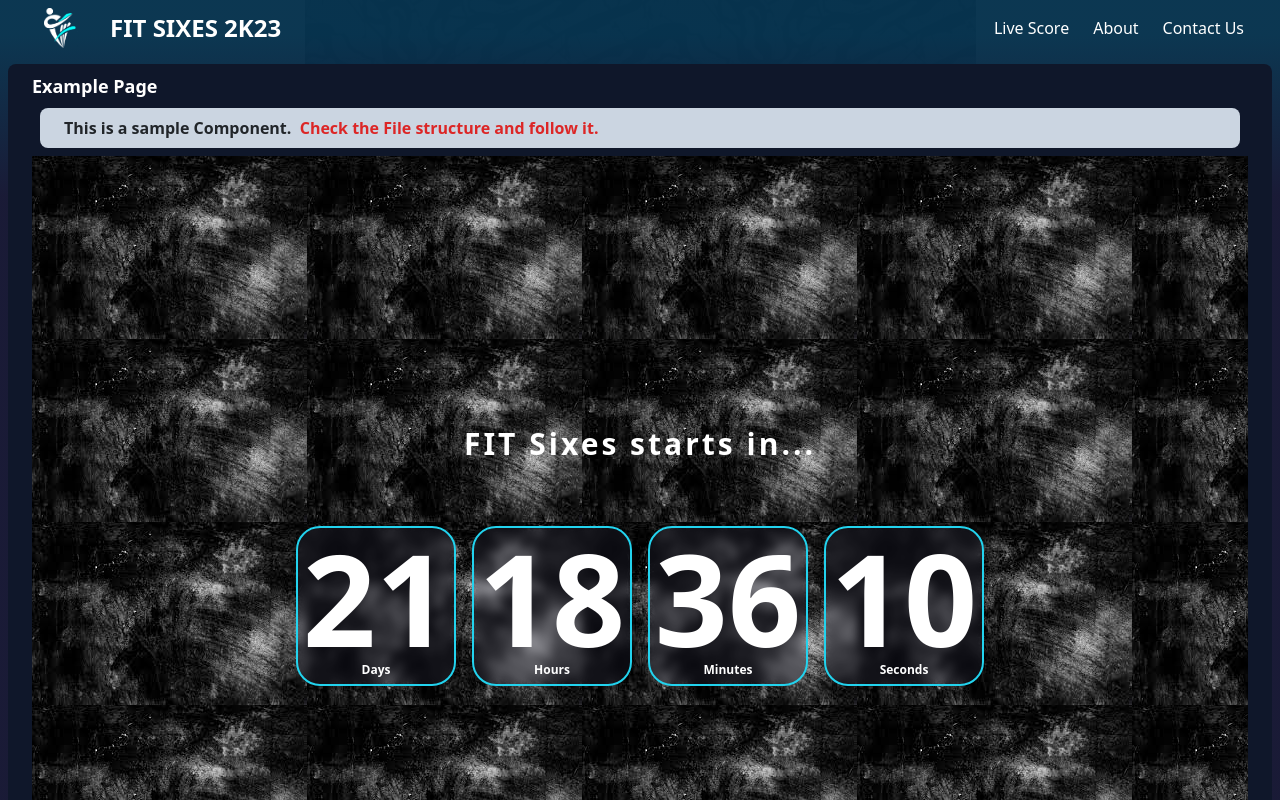
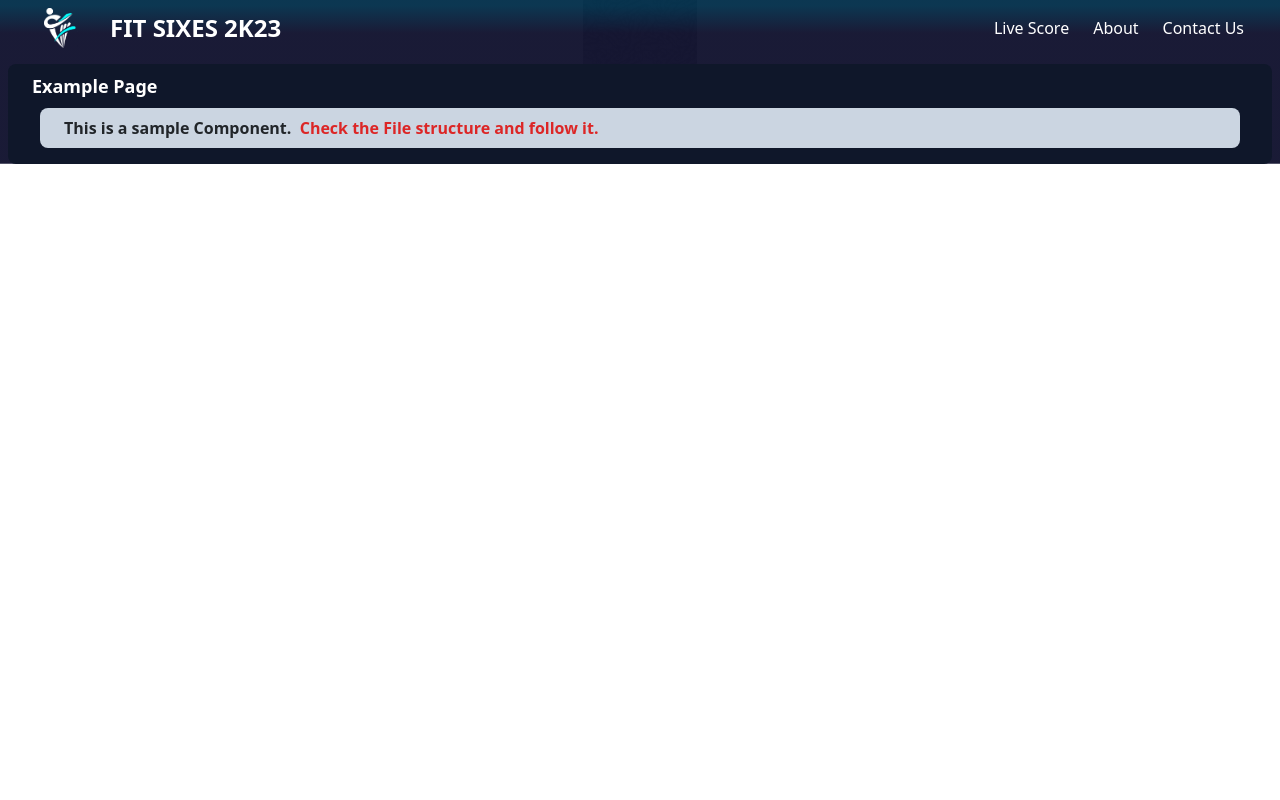
Before and after one commit to FIT-Sixes/FIT-sixes-official, a React (Vite) app: page /sample in a window 1280 px wide. Shown: the top 800 px of the page. Built offline with nearby package versions, Linux system fonts and the light colour scheme.

Commit message:
Intergrated to landing page

```diff
--- a/src/components/Countdown/Countdown.jsx
+++ b/src/components/Home/Countdown/Countdown.jsx
@@ -1,7 +1,5 @@
 import { useCallback, useEffect, useState } from "react";
 import { motion } from "framer-motion"
-import image from "../../assets/images.jpeg";
-
 
 const Countdown = () => {
     const [countDownTime, setCountDownTIme] = useState({
@@ -87,7 +85,6 @@ const Countdown = () => {
     }, [startCountDown]);
 
     useEffect(() => {
-        console.log("HI")
         setTimeCountingMinutes(false);
         setTimeCountingHours(false);
         setTimeCountingDays(false);
@@ -95,7 +92,7 @@ const Countdown = () => {
             initial: { y: -20, opacity: 0 },
             animate: { y: 0, opacity: 1 },
             // exit: { opacity: 0, y:15 }, // Define an exit state to reset the animation
-            transition: { duration: 1},
+            transition: { duration: 1 },
         })
     }, [countDownTime.seconds]);
 
@@ -115,13 +112,13 @@ const Countdown = () => {
 
     return (
         /* whole container */
-        <div className="bg-[#191A24] h-screen" style={{ backgroundImage: `url(${image})`}}>
+        <div className="h-screen">
             {/*whole container 2*/}
             <div className="flex flex-col items-center justify-center w-full h-full gap-8 sm:gap-16">
 
                 {/* title */}
                 <motion.span
-                    className="text-2xl sm:text-3xl font-semibold text-white text-center tracking-widest px-2"
+                    className="px-2 text-2xl font-semibold tracking-widest text-center text-white sm:text-3xl"
                     initial={{ y: -100, opacity: 0 }}
                     whileInView={{ y: 0, opacity: 1 }}
                     transition={{ duration: 0.5 }}
@@ -130,12 +127,12 @@ const Countdown = () => {
                 </motion.span>
 
                 {/* Countdown timer */}
-                <div className="flex flex-col lg:flex-row sm:flex-row justify-center gap-3 sm:gap-8">
+                <div className="flex flex-col justify-center gap-3 lg:flex-row sm:flex-row sm:gap-8">
 
                     {/* 1st box */}
-                    <div className="flex gap-5 relative">
+                    <div className="relative flex gap-5">
                         <div className="h-40 w-40 sm:w-32 sm:h-32 lg:w-40 lg:h-40 flex flex-col items-center justify-center bg-[#343650] rounded-xl lg:rounded-3xl border-2 border-cyan-400 backdrop-filter backdrop-blur-sm bg-opacity-20">
-                            { (timeCountingDays) ? <motion.span
+                            {(timeCountingDays) ? <motion.span
                                 className="lg:text-9xl sm:text-6xl text-9xl font-semibold text-[#FFFFFF] border-cyan-400"
                                 variants={timeCountingSeconds}
                                 key={animationKey}
@@ -154,9 +151,9 @@ const Countdown = () => {
                     </div>
 
                     {/* 2nd box */}
-                    <div className="flex flex-col gap-5 relative">
+                    <div className="relative flex flex-col gap-5">
                         <div className="h-40 w-40 sm:w-32 sm:h-32 lg:w-40 lg:h-40 flex flex-col items-center justify-center bg-[#343650] rounded-xl lg:rounded-3xl border-2 border-cyan-400 backdrop-filter backdrop-blur-sm bg-opacity-20">
-                            { (timeCountingHours) ? <motion.span
+                            {(timeCountingHours) ? <motion.span
                                 className="lg:text-9xl sm:text-6xl text-9xl font-semibold text-[#FFFFFF] border-cyan-400"
                                 variants={timeCountingSeconds}
                                 key={animationKey}
@@ -175,9 +172,9 @@ const Countdown = () => {
                     </div>
 
                     {/* 3rd box */}
-                    <div className="flex flex-col gap-5 relative">
+                    <div className="relative flex flex-col gap-5">
                         <div className="h-40 w-40 sm:w-32 sm:h-32 lg:w-40 lg:h-40 flex flex-col items-center justify-center bg-[#343650] rounded-xl lg:rounded-3xl border-2 border-cyan-400 backdrop-filter backdrop-blur-sm bg-opacity-20">
-                            { (timeCountingMinutes) ? <motion.span
+                            {(timeCountingMinutes) ? <motion.span
                                 className="lg:text-9xl sm:text-6xl text-9xl font-semibold text-[#FFFFFF] border-cyan-400"
                                 variants={timeCountingSeconds}
                                 key={animationKey}
@@ -196,7 +193,7 @@ const Countdown = () => {
                     </div>
 
                     {/* 4th box */}
-                    <div className="flex flex-col relative ">
+                    <div className="relative flex flex-col ">
                         <div className="h-40 w-40 sm:w-32 sm:h-32 lg:w-40 lg:h-40 flex flex-col items-center justify-center bg-[#343650] rounded-xl lg:rounded-3xl border-2 border-cyan-400 backdrop-filter backdrop-blur-sm bg-opacity-20">
                             <motion.span
                                 className="lg:text-9xl sm:text-6xl text-9xl font-semibold text-[#FFFFFF] border-cyan-400"
--- a/src/components/Countdown/flipUnitContainer.jsx
+++ b/src/components/Home/Countdown/FlipUnitContainer.jsx
@@ -1,5 +1,3 @@
-import React from "react";
-
 // function component
 const AnimatedCard = ({ animation, digit }) => {
     return(
--- a/src/components/Navbar/Navbar.jsx
+++ b/src/components/Navbar/Navbar.jsx
@@ -59,7 +59,7 @@ function Navbar() {
         : 'bg-transparent px-4';
 
     return (
-        <nav className={navbarClass}>
+        <nav className={`${navbarClass} z-10`}>
             <div className="container mx-auto">
                 <div className="flex items-center justify-between">
                     <div className='flex items-center text-white'>
--- a/src/components/index.jsx
+++ b/src/components/index.jsx
@@ -1,8 +1,10 @@
 import Example from './Example/Example';
 import Navbar from './NavBar/Navbar';
-import Countdown from "./Countdown/Countdown";
+
+// components for landing page
 import Intro from './Home/Intro/Intro';
 import Awards from './Home/Awards/Awards';
 import Sponsors from './Home/Sponsors/Sponsors';
+import Countdown from "./Home/Countdown/Countdown";
 
 export { Example, Navbar, Countdown, Intro, Awards, Sponsors };
--- /dev/null
+++ b/src/pages/LandingPage/LandingPage.jsx
@@ -0,0 +1,36 @@
+// local imports
+import { Countdown, Intro, Awards, Sponsors } from "../../components";
+
+const LandingPage = () => {
+    return (
+        <>
+            {/* example sections */}
+
+            <section id='hero' className="flex items-center justify-center h-screen text-2xl font-bold text-white">
+                Hero Section
+            </section>
+
+            <section id='countdown' className="h-screen">
+                <Countdown />
+            </section>
+
+            <section id='intro' className="h-screen">
+                <Intro />
+            </section>
+
+            <section id='awards' className="h-screen">
+                <Awards />
+            </section>
+
+            <section id='teams' className="flex items-center justify-center h-screen text-2xl font-bold text-white">
+                Teams Section
+            </section>
+
+            <section id='sponsors' className="h-screen">
+                <Sponsors />
+            </section>
+        </>
+    );
+};
+
+export default LandingPage;
--- a/src/pages/examples/ExamplePage/ExamplePage.jsx
+++ b/src/pages/examples/ExamplePage/ExamplePage.jsx
@@ -1,13 +1,11 @@
 // local imports
-import {Countdown, Example} from '../../../components';
-import CountdownTimer from "../../../components/Countdown/Countdown.jsx";
+import { Example } from '../../../components';
 
 const ExamplePage = () => {
     return (
         <div className="px-4 py-2 m-2 font-bold rounded-lg bg-slate-900">
             <h1 className="text-lg text-white">Example Page</h1>
             <Example />
-            <CountdownTimer />
         </div>
     );
 };
--- a/src/pages/home/HomePage.jsx
+++ /dev/null
@@ -1,11 +0,0 @@
-import {Intro,Awards,Sponsors} from "../../components"
-
-export default function HomePage() {
-  return (
-    <div className="">
-      <Intro/>
-      <Awards/>
-      <Sponsors/>
-    </div>
-  )
-}
--- a/src/pages/index.jsx
+++ b/src/pages/index.jsx
@@ -1,5 +1,4 @@
 import ExamplePage from './examples/ExamplePage/ExamplePage';
-import LandingPage from './landing-page/LandingPage';
-import HomePage from './home/HomePage';
+import LandingPage from './LandingPage/LandingPage';
 
-export { ExamplePage, LandingPage, HomePage };
+export { ExamplePage, LandingPage };
--- a/src/pages/landing-page/LandingPage.jsx
+++ /dev/null
@@ -1,22 +0,0 @@
-// local imports
-import { Countdown } from "../../components";
-
-const LandingPage = () => {
-    return (
-        <>
-            {/* example sections */}
-
-            <section className="h-[100vh]"></section>
-            <section className="h-[100vh]"></section>
-            <section className="h-[100vh]"></section>
-            <section className="h-[100vh]"></section>
-            <section className="h-[100vh]"></section>
-
-            <section id='countdown' className="h-[100vh]">
-                <Countdown />
-            </section>
-        </>
-    );
-};
-
-export default LandingPage;
--- a/src/routes.jsx
+++ b/src/routes.jsx
@@ -1,7 +1,7 @@
 import { useRoutes } from 'react-router-dom';
 
 // local imports
-import { ExamplePage, LandingPage, HomePage } from './pages';
+import { ExamplePage, LandingPage } from './pages';
 
 const Router = () => {
     return useRoutes([
@@ -13,10 +13,6 @@ const Router = () => {
             path: '/sample',
             element: <ExamplePage />,
         },
-        {
-            path: '/home',
-            element: <HomePage />,
-        },
     ]);
 };
 
```
Also changed, not shown: src/assets/images.jpeg (deleted). Lines whose indentation alone changed are shown as unchanged.
